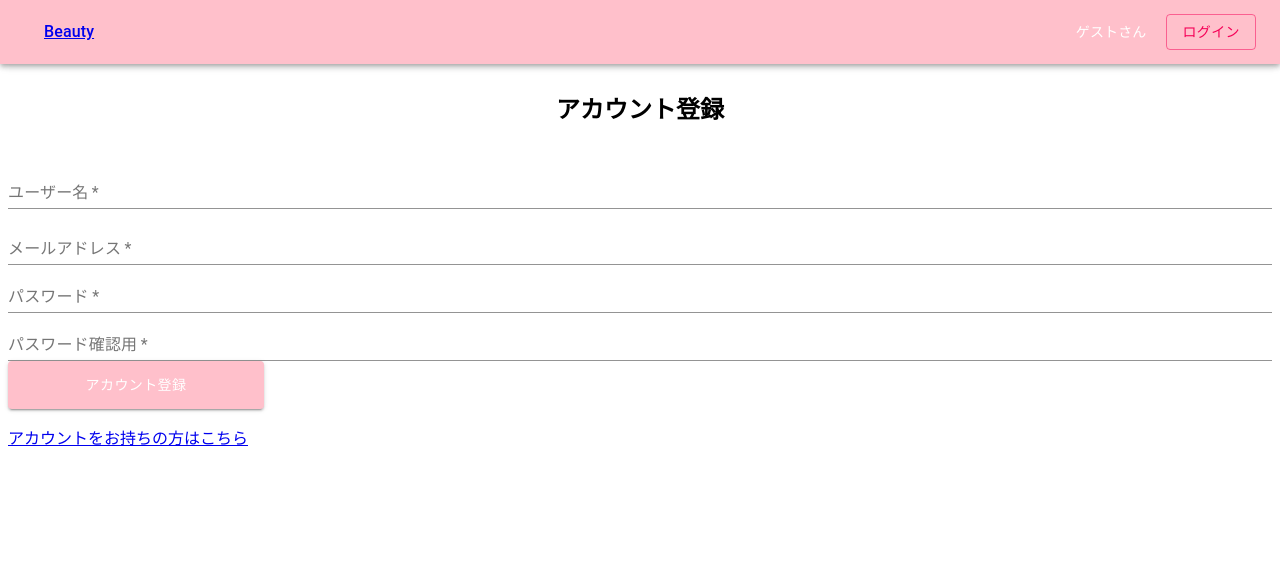
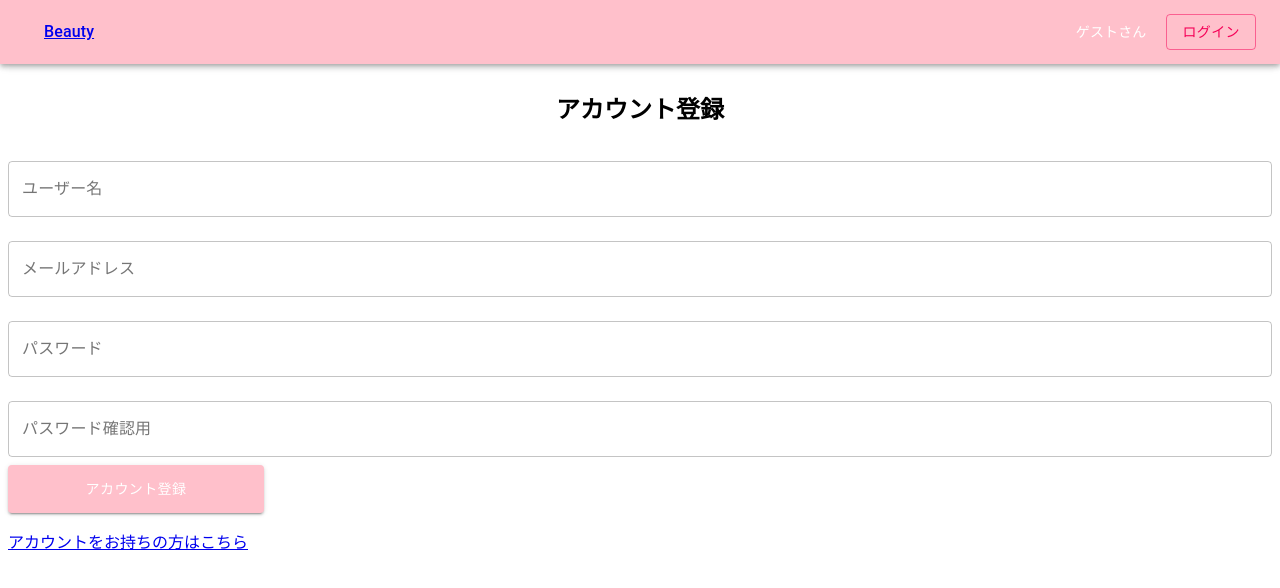
Before and after one commit to HarunaYamaguchi/ec-application, a React (Create React App) app: page /signup in a window 1280 px wide. Shown: the top 588 px of the page. Built offline with nearby package versions, Linux system fonts and the light colour scheme.

Commit message:
バリデーション修正

```diff
--- a/src/UIKit/textInput.jsx
+++ b/src/UIKit/textInput.jsx
@@ -4,12 +4,12 @@ import TextField from '@material-ui/core/TextField';
 const TextInput = (props) => {
     return (
       <TextField
+        variant="outlined"
         fullWidth={props.fullWidth}
         label={props.label}
         required={props.required}
         value={props.value}
         type={props.type}
-        onChange={props.onChange}
       />
     )
 }
--- a/src/templates/CartList.jsx
+++ b/src/templates/CartList.jsx
@@ -83,7 +83,7 @@ useEffect(() => {
       <h2 align='center'>ショッピングカート</h2>
         {orders === null ? (
           ''
-         ) : orders.filter((el) => el.status === 0) === undefined
+         ) : orders.filter((el) => el.status === 0).length === 0
          ?
          (
           <div align="center">
--- a/src/templates/Login.jsx
+++ b/src/templates/Login.jsx
@@ -1,16 +1,17 @@
-import React,{ useState } from 'react';
-import { useCallback } from 'react';
+import React from 'react';
 import { useDispatch} from 'react-redux';
 import { useHistory } from 'react-router';
 import { useForm } from "react-hook-form";
-import { signIn } from '../Reducks/users/Operations';
 import { makeStyles } from '@material-ui/core/styles';
-import Button from '@material-ui/core/Button';
 import CssBaseline from '@material-ui/core/CssBaseline';
-import TextField from '@material-ui/core/TextField';
 import Typography from '@material-ui/core/Typography';
 import Container from '@material-ui/core/Container';
+import RegisterButton  from '../UIKit/Button';
 import { Link } from 'react-router-dom';
+import {auth,db} from '../firebase/index'
+import { push } from 'connected-react-router';
+import { signInAction } from "../Reducks/users/Actions";
+import { TextField} from '@material-ui/core';
 
 const useStyles = makeStyles((theme) => ({
   paper: {
@@ -30,6 +31,10 @@ const useStyles = makeStyles((theme) => ({
   submit: {
     margin: theme.spacing(3, 0, 2),
   },
+  button: {
+    alignItems: 'center',
+    padding: '30px auto'
+  }
 }));
 
 const Login = () => {
@@ -38,19 +43,34 @@ const Login = () => {
   const handlePage = (path) => history.push(path);
   const classes = useStyles();
 
-  const [email, setEmail] = useState("")
-  const [password, setPassword] = useState("")
+  const { register, handleSubmit, formState:{ errors } } = useForm();
 
-    const inputEmail = useCallback((e) => {
-        setEmail(e.target.value)
-    },[setEmail]);
+  const onSubmit = (async(data) => {
 
-    const inputPassword = useCallback((e) => {
-        setPassword(e.target.value)
-    },[setPassword]);
+      auth.signInWithEmailAndPassword(data.email, data.password)
+        .then((result) => {
+          const userState = result.user;
+          const userId = userState.uid;
 
-  const { register,handleSubmit,formState:{ errors } } = useForm();
-  const onSubmit = data => console.log(data);
+          if(userState) {
+            db.collection('users').doc(userId).collection('userInfo').get()
+            .then((querySnapshot) => {
+              querySnapshot.forEach((doc) => {
+                const dataDb = doc.data()
+
+                dispatch(signInAction({
+                  isSignedIn: true,
+                  uid: userId,
+                  username: dataDb.username,
+                }));
+
+                dispatch(push('/'));
+                window.location.reload();
+              });
+            });
+          }
+        });
+  });
 
   return (
     <Container component="main" maxWidth="xs">
@@ -59,21 +79,18 @@ const Login = () => {
       <Typography component="h1" variant="h5">
         ログイン
       </Typography>
-      <div className={classes.form} noValidate>
+      <div className={classes.form}>
         <form onSubmit={handleSubmit(onSubmit)}>
           <TextField
-            variant="outlined"
+           variant="outlined"
             margin="normal"
-            autoComplete="email"
-            autoFocus
             fullWidth
-            value={email}
-            onChange={inputEmail}
-            id='mail'
             label='メールアドレス'
-            name='mail'
-            {...register('mail',{
-              required:'メールアドレスを入力してください',
+            type='text'
+            name='email'
+            id='email'
+            {...register('email',{
+              required:'メールアドレスが入力されていません',
               pattern: {
                 value:/^[a-zA-Z0-9_.+-]+@([a-zA-Z0-9][a-zA-Z0-9-]*[a-zA-Z0-9]*\.)+[a-zA-Z]{2,}$/,
                 message:'メールアドレスを正しく入力してください'
@@ -84,29 +101,24 @@ const Login = () => {
           <TextField
             variant="outlined"
             margin="normal"
-            required
             fullWidth
             name="password"
-            label="Password"
+            label="パスワード"
             type="password"
             id="password"
-            autoComplete="current-password"
-            value={password}
-            onChange={inputPassword}
+            {...register("password",{
+              id:'password',
+              required:"パスワードが入力されていません",
+              minLength: {
+                value:6,
+                message:'6文字以上で入力してください'
+              }
+            })}
+            helperText={errors.password && errors.password.message}
           />
-          <Button
-            type="submit"
-            fullWidth
-            variant="contained"
-            color="primary"
-            className={classes.submit}
-            onClick={() => {
-              //e.preventDefault();
-              dispatch(signIn(email, password));
-            }}
-          >
-            ログイン
-          </Button>
+          <RegisterButton label={'ログイン'} className={classes.button}
+            onClick={handleSubmit(onSubmit)}
+          />
         </form>
       </div>
       <Link to="/signup"
@@ -117,26 +129,6 @@ const Login = () => {
     </div>
   </Container>
 );
-
-    //     ・パスワード<input name="password"
-    //     {...register("password",{
-    //       id:'password',
-    //       required:"パスワードが入力されていません",
-    //       minLength: {
-    //         value:6,
-    //       message:'6文字以上で入力してください'
-    //       }
-    //     })}
-    //       />
-    //     {errors.password && errors.password.message}
-
-    //     <input type="submit"
-    //       onClick={() => {
-    //         dispatch(signIn(mail,password))}
-    //     }
-    //       />
-    // </form>
-  // )
 }
 
 export default Login;
--- a/src/templates/OrderConfirm.jsx
+++ b/src/templates/OrderConfirm.jsx
@@ -6,12 +6,10 @@ import { TextField,Box,Select, MenuItem } from '@material-ui/core';
 import { getUserId } from '../Reducks/users/Selectors';
 import { useDispatch, useSelector } from 'react-redux';
 import { useLocation } from 'react-router-dom';
-// import { addPaymentInfo } from '../Reducks/users/Operations';
 import {db,FirebaseTimestamp} from '../firebase/index'
 import { push } from 'connected-react-router';
 
 const OrderConfirm = () => {
-  // const history = useHistory();
   const dispatch = useDispatch()
 
   const selector = useSelector((state) => state);
@@ -47,13 +45,12 @@ const OrderConfirm = () => {
                 phoneNumber: data.phoneNumber,
                 payValueId: data.payValue,
                 // creditCard: data.creditCardNum,
-              totalPrice: sumPrice
+                totalPrice: sumPrice.toLocaleString()
               });
             });
             dispatch(push('/orderfinished'));
             window.location.reload();
           });
-    // }
     })
 
   return (
--- a/src/templates/SignUp.jsx
+++ b/src/templates/SignUp.jsx
@@ -1,91 +1,139 @@
-import React,{useCallback,useState} from "react";
-import TextInput from "../UIKit/textInput";
+import React from "react";
+import { useHistory } from 'react-router';
 import { useForm } from "react-hook-form";
 import TextField from '@material-ui/core/TextField';
-import { signUp } from "../Reducks/users/Operations";
+import RegisterButton from "../UIKit/Button";
+import { Link } from 'react-router-dom';
+import {auth,db,FirebaseTimestamp} from '../firebase/index';
+import { signUpAction } from "../Reducks/users/Actions";
 import { useDispatch } from "react-redux";
-import {push} from 'connected-react-router'
-import RegisterButton from "../UIKit/Button";
-import { makeStyles } from '@material-ui/core/styles';
-import { Link } from 'react-router-dom';
+import { push } from 'connected-react-router';
 
 const SignUp  = () => {
+  const dispatch = useDispatch();
+  const history = useHistory();
+  const handlePage = (path) => history.push(path);
 
-  const { register, handleSubmit, errors} = useForm();
-  const onSubmit = data => console.log(data);
-  const dispatch = useDispatch();
+  const { register, handleSubmit, formState:{errors}} = useForm();
 
-  const [username, setUserName] = useState("");
-  const [email, setEmail] = useState("");
-  const [password, setPassWord] = useState("");
-  const [confirmPassword, setConfirmPassword] = useState("");
+  const onSubmit = (async(data) => {
+    console.log(data);
 
-const useStyles = makeStyles((theme) => ({
-  center: {
-    margin: '0 auto',
-    align: 'center',
-   },
-  submit: {
-    margin: theme.spacing(3, 0, 2),
-  },
-}));
+    auth.createUserWithEmailAndPassword(data.email, data.password, data.username)
+       .then((result) => {
+        const userState = result.user;
+        const uid = userState.uid
 
-  const inputUserName = useCallback((e) => {
-    setUserName(e.target.value)
-  },[setUserName])
+         if(userState) {
+           const timestamp = FirebaseTimestamp.now();
 
-  const inputEmail = useCallback((e) => {
-    setEmail(e.target.value)
-  },[setEmail])
+           const userInitialData = {
+             created_at: timestamp,
+             email: data.email,
+             uid: uid,
+             updated_at: timestamp,
+             username: data.username,
+             password: data.password
+            }
 
-  const inputPassWord = useCallback((e) => {
-    setPassWord(e.target.value)
-  },[setPassWord])
-
-  const inputConfirmPassword = useCallback((e) => {
-    setConfirmPassword(e.target.value)
-  },[setConfirmPassword])
+            db.collection(`users/${uid}/userInfo`).doc().set(userInitialData)
+            .then(async () => {
+              dispatch(push('/'));
+              window.location.reload();
+            });
+          }
+            dispatch(signUpAction(data.username, data.email, data.password));
+         });
+    })
 
   return (
+    <div>
     <form onSubmit={handleSubmit(onSubmit)}>
       <h2 align="center">アカウント登録</h2>
+      <div>
       <TextField
-        fullWidth={true}
-        label={'ユーザー名'}
-        type={'text'}
-        name={'username'}
+        variant="outlined"
+        fullWidth
+        id='name'
+        label='ユーザー名'
+        type='text'
+        name='name'
         margin="normal"
-        multiline={false} required={true}
-        value={username}  onChange={inputUserName}
-
+        {...register('name',{
+          required: "名前を入力してください",
+          maxLength: {
+            value: 15,
+            message: '15文字以内で名前を記述してください'
+          }
+        })}
+        helperText={errors.name && errors.name.message}
+       />
+      <TextField
+        id='email'
+        variant="outlined"
+        fullWidth
+        label='メールアドレス'
+        margin="normal"
+        type={'email'}
+        {...register('email',{
+          required:'メールアドレスを入力してください',
+          pattern: {
+            value:/^[a-zA-Z0-9_.+-]+@([a-zA-Z0-9][a-zA-Z0-9-]*[a-zA-Z0-9]*\.)+[a-zA-Z]{2,}$/,
+            message:'メールアドレスを正しく入力してください'
+          }
+        })}
+        helperText={errors.email && errors.email.message}
        />
 
-      <TextInput variant="outlined"
-        fullWidth={true} label={'メールアドレス'} multiline={false} required={true}
-        margin="normal" value={email} type={'email'} onChange={inputEmail}
-       />
-
-      <TextInput variant="outlined"
-        fullWidth={true} label={'パスワード'} multiline={false} required={true}
-        margin="normal" value={password} type={'password'} onChange={inputPassWord}
-       />
-
-      <TextInput variant="outlined"
-        fullWidth={true} label={'パスワード確認用'} multiline={false} required={true}
-        margin="normal" value={confirmPassword} type={'password'} onChange={inputConfirmPassword}
+      <TextField
+        variant="outlined"
+        margin="normal"
+        fullWidth
+        name="password"
+        label="パスワード"
+        type="password"
+        id="password"
+        {...register("password",{
+          required:"パスワードが入力されていません",
+          minLength: {
+            value:6,
+            message:'6文字以上で入力してください'
+          }
+        })}
+        helperText={errors.password && errors.password.message}
+      />
+      <TextField
+        variant="outlined"
+        fullWidth
+        label='パスワード確認用'
+        margin="normal"
+        type='password'
+        name="passwordConfirm"
+        id="passwordConfirm"
+        {...register("passwordConfirm",{
+          required:"パスワードが入力されていません",
+          minLength: {
+            value:6,
+            message:'6文字以上で入力してください'
+          }
+        })}
+        helperText={errors.passwordConfirm && errors.passwordConfirm.message}
        />
 
          <div>
             <RegisterButton align="center" label={'アカウント登録'}
-              onClick={() => {dispatch(signUp(username,email,password,confirmPassword))}}>
+              onClick={handleSubmit(onSubmit)}>
             </RegisterButton>
          </div>
          <div>
-            <Link to='/login' onClick={() => dispatch(push('/login'))}>
+            <Link to='/login'
+              onClick={() => { handlePage('/login')}}>
               アカウントをお持ちの方はこちら
             </Link>
-         </div>
+        </div>
+      </div>
     </form>
+    </div>
   )
 }
 
```
Also changed, not shown: src/Reducks/users/Operations.js (+54 -86 lines), src/templates/OrderLog.jsx (+17 -6 lines). Lines whose indentation alone changed are shown as unchanged.
